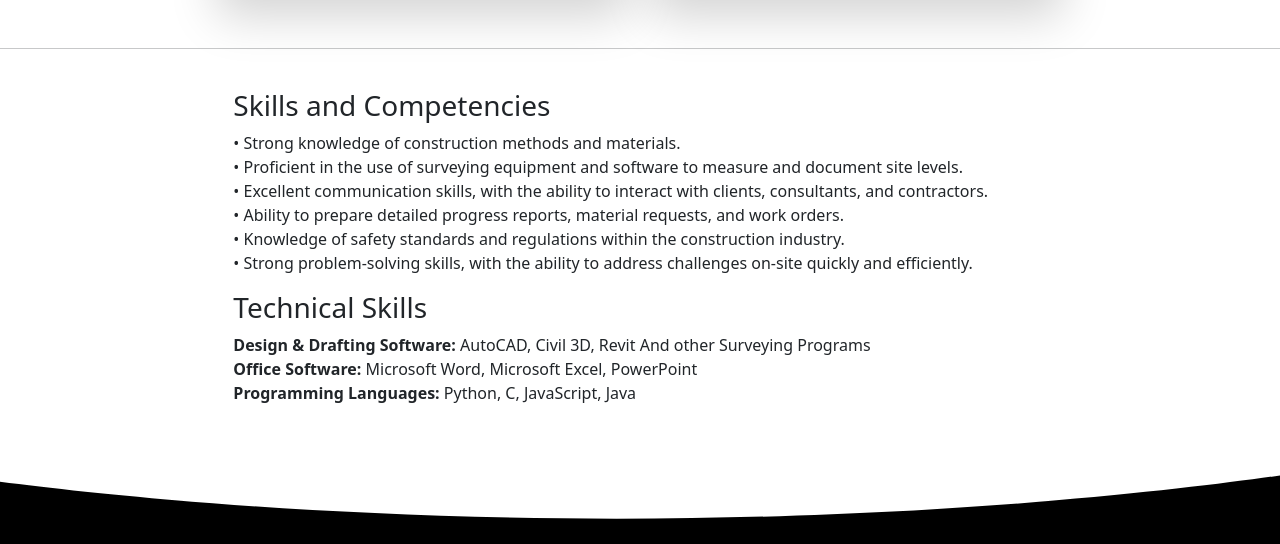
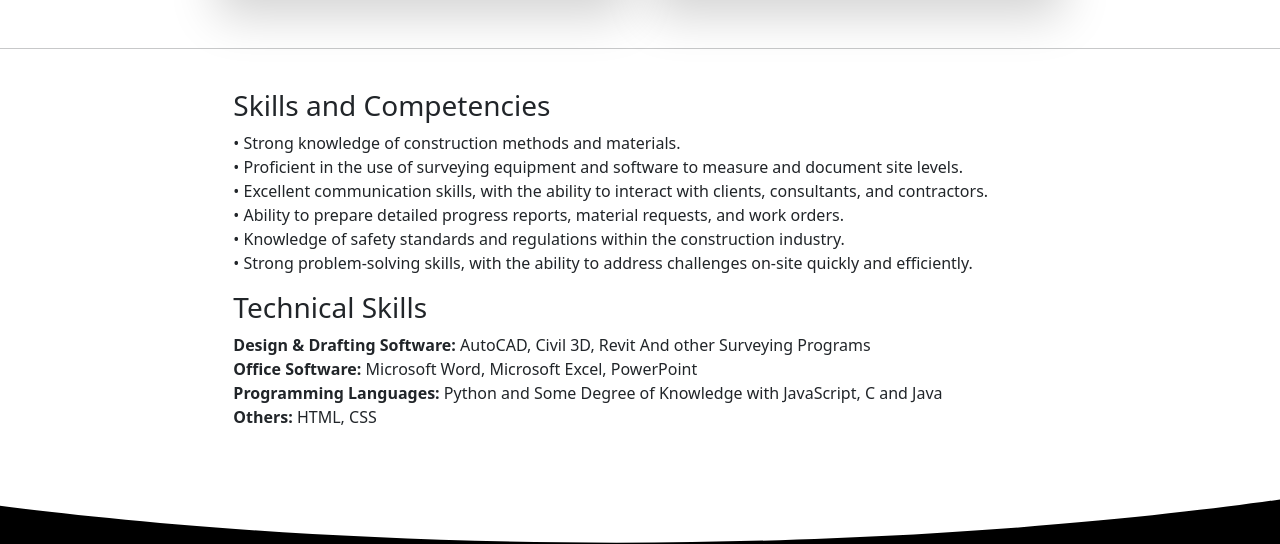
Before and after one commit to AhmedMansour024/Civil-Portfolio, a plain HTML site: page index.html in a window 1280 px wide. Shown: the part 4326-4870 px from the top of the page. Drawn offline with nearby package versions, Linux system fonts and the light colour scheme.

Commit message:
Update index.html
last edit for images and programming languages

```diff
--- a/index.html
+++ b/index.html
@@ -251,7 +251,8 @@
             <p>
               <strong>Design & Drafting Software:</strong> AutoCAD, Civil 3D, Revit And other Surveying Programs <br>
               <strong>Office Software:</strong> Microsoft Word, Microsoft Excel, PowerPoint<br>
-              <strong>Programming Languages:</strong> Python, C, JavaScript, Java<br>
+              <strong>Programming Languages:</strong> Python and Some Degree of Knowledge with JavaScript, C and Java<br>
+              <strong>Others:</strong> HTML, CSS<br>
             </p>
           </div>
         </section>
```
